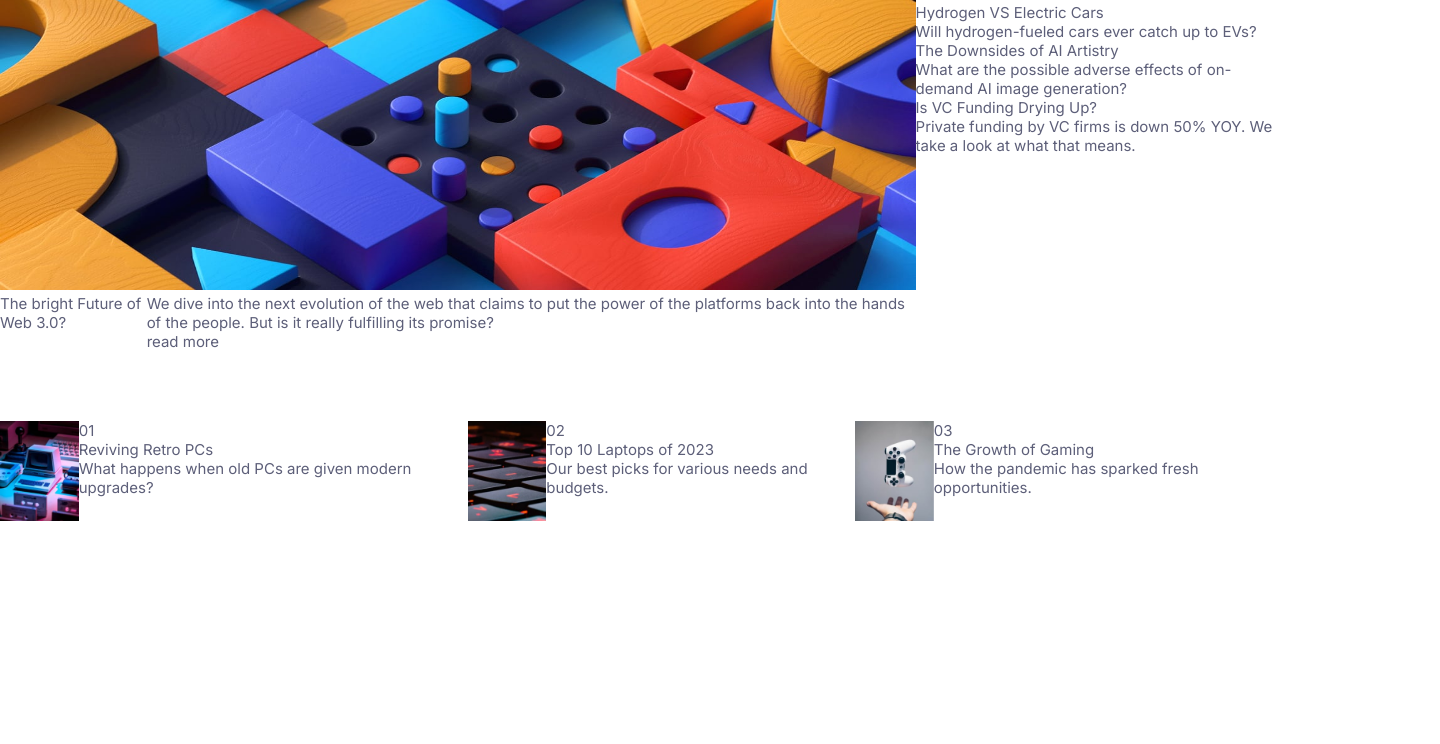
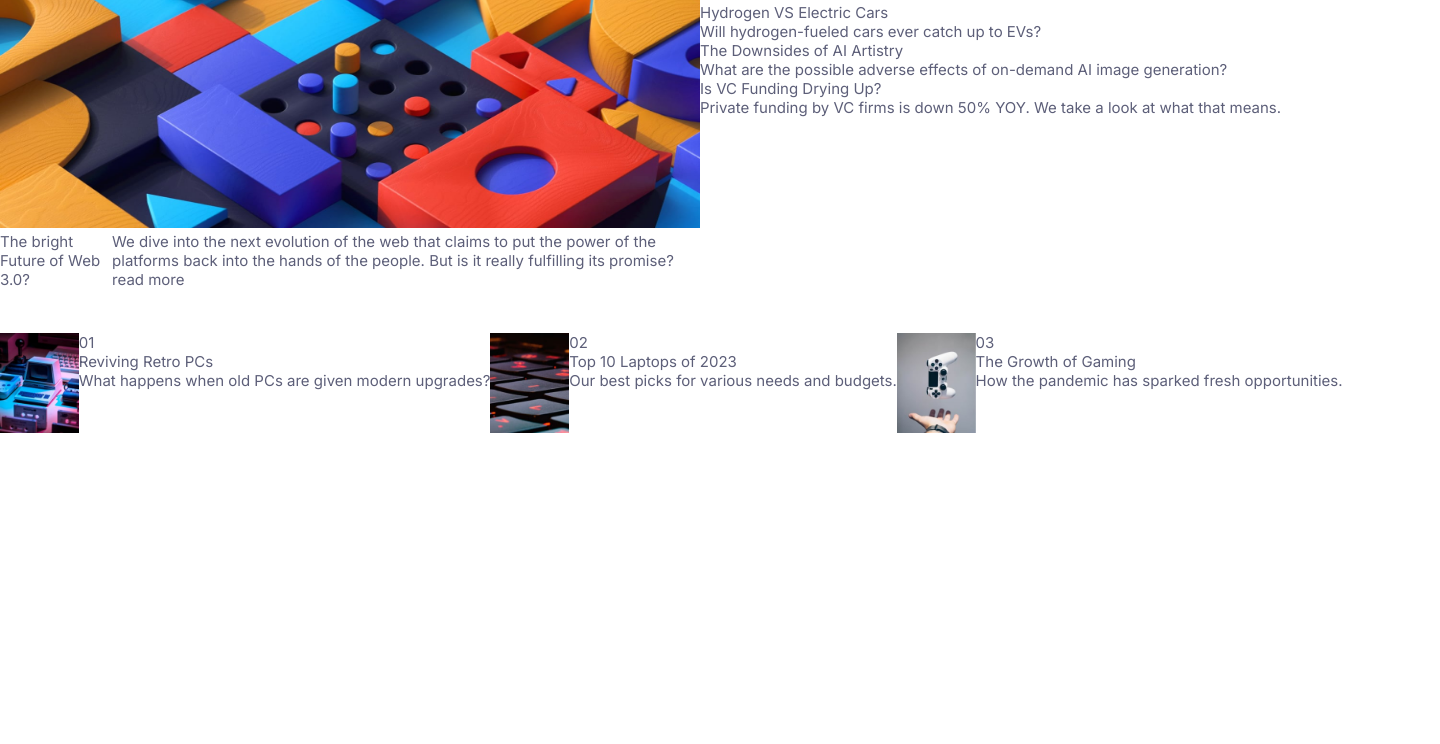
Before and after one commit to Lincoln-Araujo/News_Homepage, a plain HTML site: page index.html in a window 1280 px wide. Shown: the part 56-800 px from the top of the page, 1440 px wide, since content can reach past the window. Drawn offline with Linux system fonts and the light colour scheme.

Commit message:
starting to set styles page

```diff
--- a/styles.css
+++ b/styles.css
@@ -9,7 +9,9 @@
 body {
     font-family: 'Inter', sans-serif;
     font-size: 15px;
-    color: hsl(236, 13%, 42%)
+    color: hsl(236, 13%, 42%);
+    width: 1440px;
+    margin: auto auto;
 }
 
 header {
@@ -43,7 +45,7 @@ main {
 }
 
 .section-one {
-
+    width: 700px;
 }
 
 .featured-image {
```
